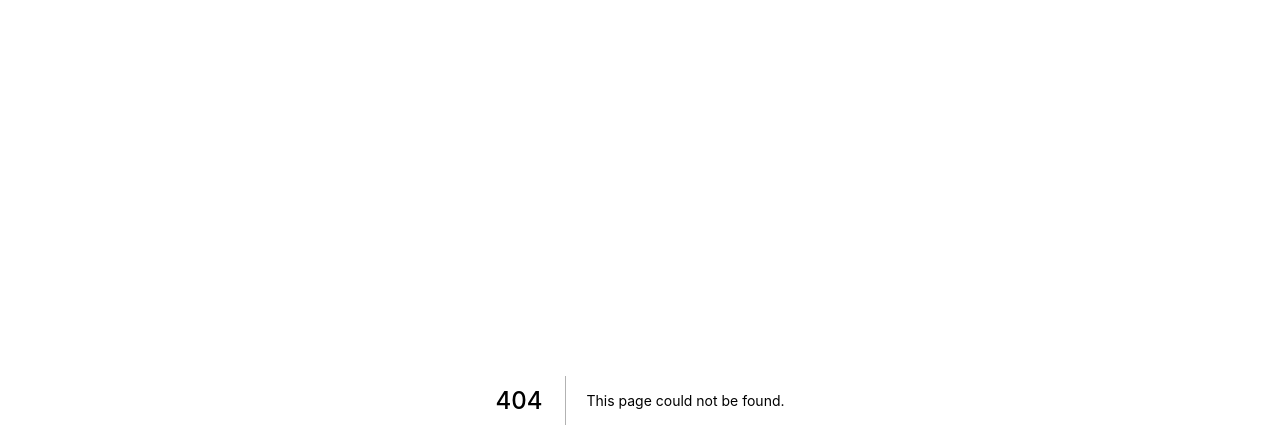
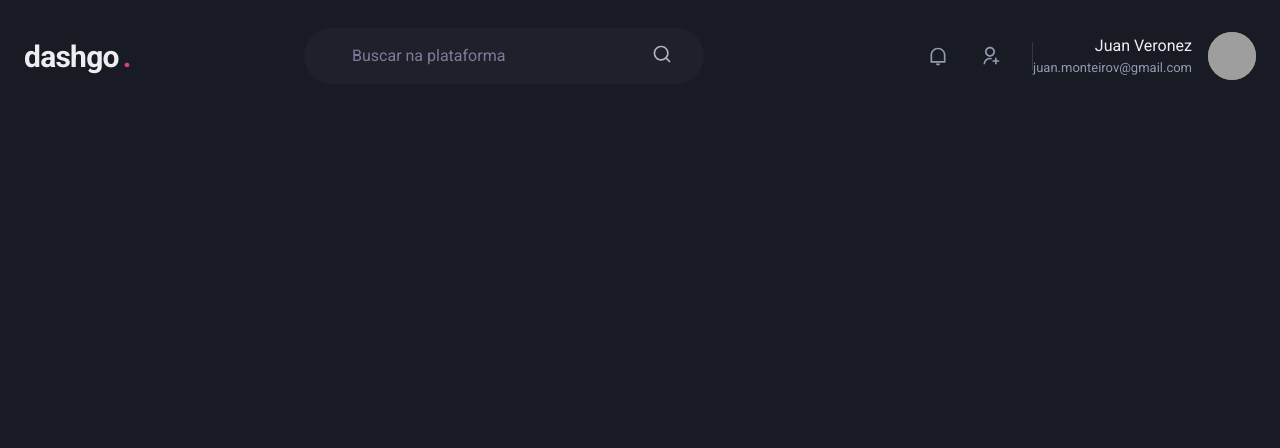
Before and after one commit to JuanMVeronez/ignite-react04-dashgo, a Next.js app: page /dashboard in a window 1280 px wide. Before the commit this address had no page. Shown: the top 448 px of the page. Built offline with nearby package versions, Linux system fonts and the light colour scheme; grey boxes are pictures that could not be loaded.

Commit message:
Criacao da page de dashboard e criacao do Header

```diff
--- a/package.json
+++ b/package.json
@@ -14,7 +14,8 @@
     "framer-motion": "^4.1.17",
     "next": "11.1.2",
     "react": "17.0.2",
-    "react-dom": "17.0.2"
+    "react-dom": "17.0.2",
+    "react-icons": "^4.3.1"
   },
   "devDependencies": {
     "@types/node": "^16.11.1",
--- /dev/null
+++ b/src/components/Header.tsx
@@ -0,0 +1,85 @@
+import { Avatar, Box, Flex, HStack, Icon, Input, Text } from '@chakra-ui/react'
+import { RiNotificationLine, RiSearchLine, RiUserAddLine } from 'react-icons/ri'
+
+const username = "Juan Veronez";
+const email = "juan.monteirov@gmail.com";
+const userAvatar = "https://github.com/juanmveronez.png"
+
+export function Header() {
+    return (
+        <Flex as="header"
+            w="100%"
+            maxW={1480}
+            h="20"
+            mx="auto"
+            mt="4"
+            px="6"
+            align="center"
+        >
+            <Text
+                fontSize="3xl"
+                fontWeight="bold"
+                letterSpacing="tight"
+                w="64"
+            >
+                dashgo
+                <Text as="span"
+                    ml="1"
+                    color="pink.500"
+                >.</Text>
+            </Text>
+
+            <Flex as="label"
+                flex="1"
+                py="4"
+                px="8"
+                ml="6"
+                maxW={400}
+                alignSelf="center"
+                color="gray.200"
+                position="relative"
+                bg="gray.800"
+                borderRadius="full"
+            >
+                <Input variant="unstyled"
+                    color="gray.50"
+                    px="4"
+                    xr="4"
+                    placeholder="Buscar na plataforma"
+                    _placeholder={{ color: 'gray.400' }}
+                />
+                <Icon as={RiSearchLine} fontSize="20" />
+            </Flex>
+
+            <Flex
+                align="center"
+                ml="auto"
+            >
+                <HStack spacing="8"
+                    px="8"
+                    pr="8"
+                    py="1"
+                    color="gray.300"
+                    borderRightWidth={1}
+                    borderColor="gray.700"
+                >
+                    <Icon as={RiNotificationLine} fontSize="20" />
+                    <Icon as={RiUserAddLine} fontSize="20"/>
+                </HStack>
+
+                <Flex align="center">
+                    <Box mr="4" textAlign="right">
+                        <Text>{username}</Text>
+                        <Text color="gray.300" fontSize="small"
+                        >{email}</Text>
+                    </Box>
+                    {!!userAvatar
+                    ? <Avatar size="md" name={username} src={userAvatar}/>
+                    : <Avatar size="md" name={username}/>
+                    }
+
+                </Flex>
+            </Flex>
+        </Flex>
+    );
+}
--- /dev/null
+++ b/src/pages/dashboard.tsx
@@ -0,0 +1,9 @@
+import { Header } from "../components/Header";
+
+export default function Dashboard() {
+    return (
+        <>
+            <Header />
+        </>
+    )
+}
```
Also changed, not shown: 1 other file (tests, documents, lock files or other folders).
